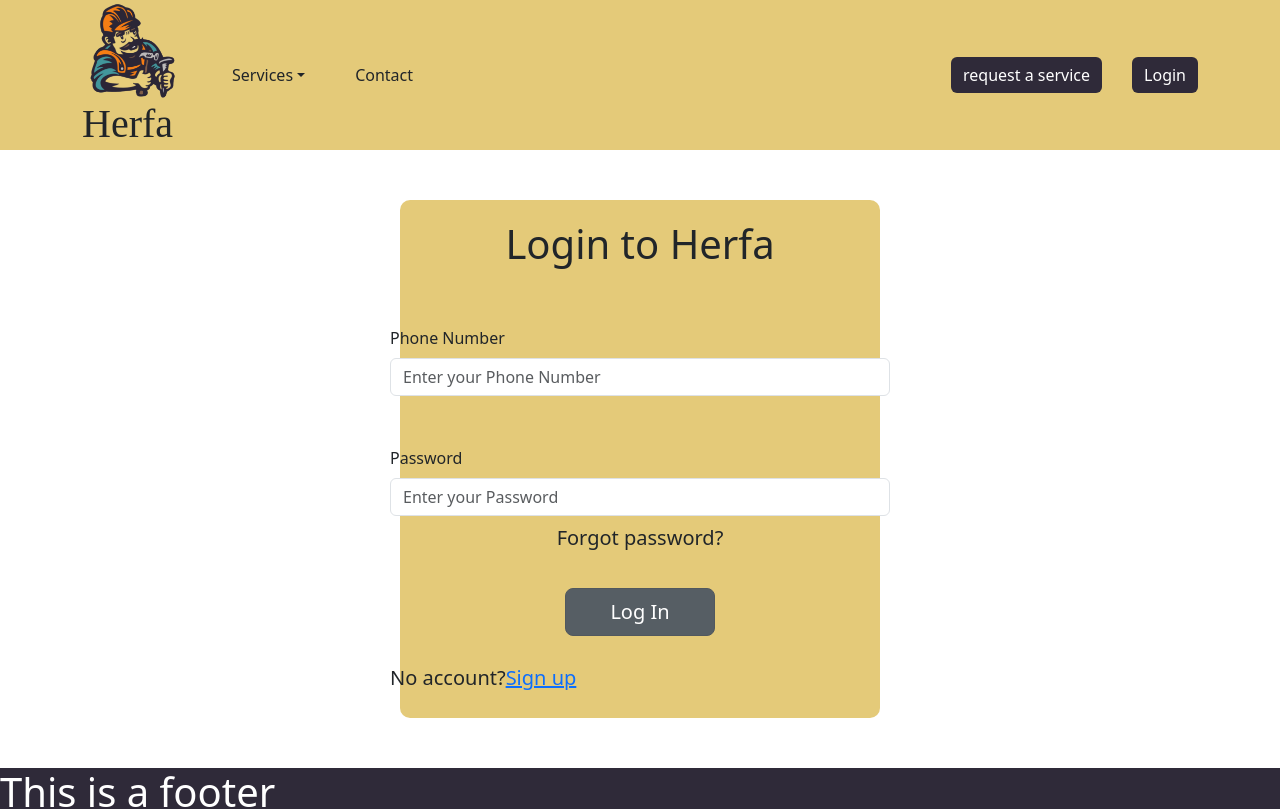
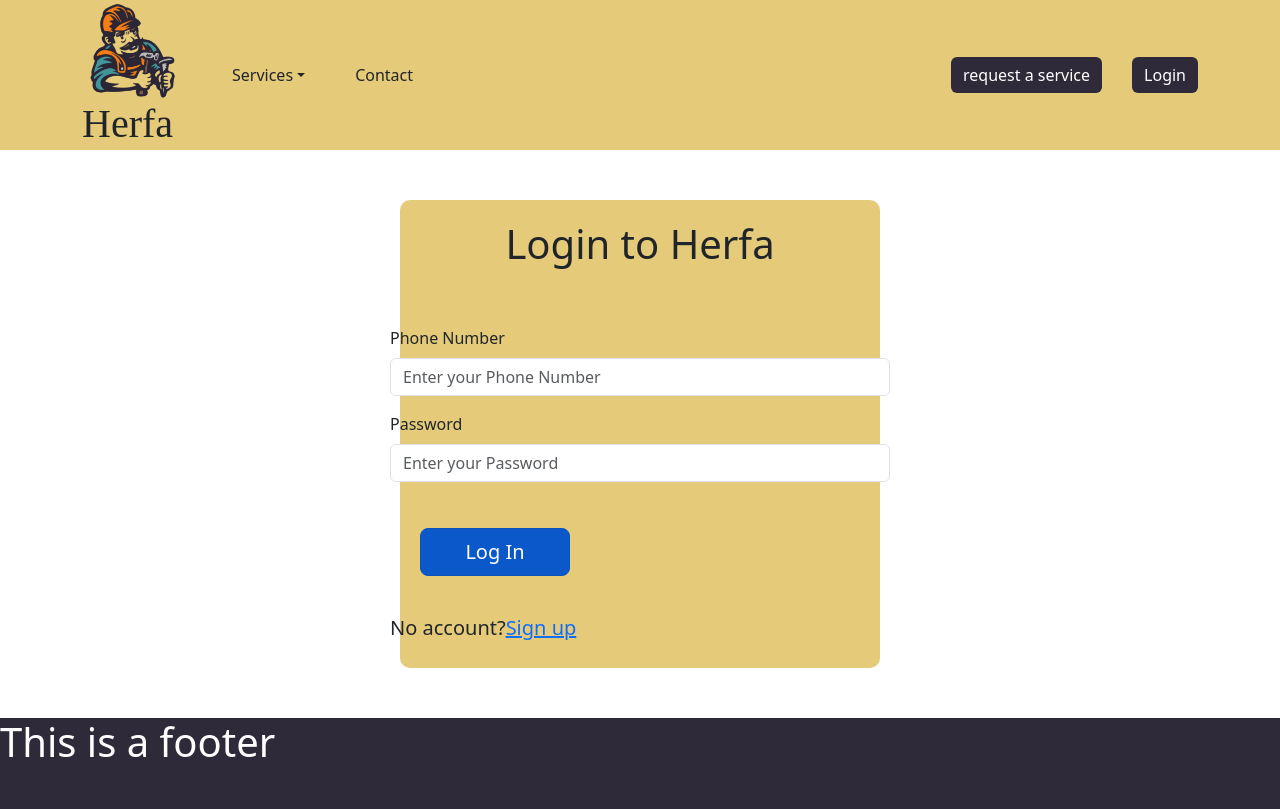
Before and after one commit to firasmestiri/7erfa, a React (Create React App) app: page /Login in a window 1280 px wide. Shown: the top 809 px of the page. Built offline with nearby package versions, Linux system fonts and the light colour scheme.

Commit message:
login change

```diff
--- a/src/Components/Login/Login.css
+++ b/src/Components/Login/Login.css
@@ -4,10 +4,7 @@
   justify-content: center;
   align-items: center;
   background-color: #e4ca79;
-    margin-top: 50px;
-    margin-right: 400px;
-    margin-bottom: 50px;
-    margin-left: 400px;
+  margin: 50px 400px;
   padding: 20px;
   border-radius: 10px;
 }
@@ -19,13 +16,11 @@
 }
 
 .form-margin {
-    margin-top: 50px;
-    margin-bottom: 50px;
+  margin: 50px 0;
 }
 
 .form-margin-small {
-    margin-top: 50px;
-    margin-bottom: 10px;
+  margin: 50px 0 10px 0;
 }
 
 .link-container {
--- a/src/Components/Login/Login.js
+++ b/src/Components/Login/Login.js
@@ -1,51 +1,77 @@
 // Login.js
-import React from "react";
+import React, { useState } from "react";
 import { Form, Button } from "react-bootstrap";
 import "./Login.css";
 import { Link } from "react-router-dom";
 import Signup from "../Signup/Signup";
 import { Route, Routes } from "react-router-dom";
 
+export default function Login() {
+  const [formData, setFormData] = useState({
+    phoneNumber: "",
+    password: "",
+  });
 
-export default function Login() {
+  const handleChange = (e) => {
+    const { id, value } = e.target;
+    setFormData((prevData) => ({
+      ...prevData,
+      [id]: value,
+    }));
+  };
+
+  const handleSubmit = (e) => {
+    e.preventDefault();
+    // You can use formData in your desired way, such as sending it to a server or using it in your application.
+    console.log("Form data submitted:", formData);
+  };
+
   return (
     <div className="login-container">
       <div className="login-form-container">
         <h1>Login to Herfa</h1>
         <div style={{ width: "500px" }}>
-          <Form className="form-margin">
-            <Form.Group controlId="formPhoneNumber">
+          <Form className="form-margin" onSubmit={handleSubmit}>
+            <Form.Group className="mb-3" controlId="formPhoneNumber">
               <Form.Label>Phone Number</Form.Label>
-              <Form.Control type="text" placeholder="Enter your Phone Number" />
+              <Form.Control
+                type="text"
+                placeholder="Enter your Phone Number"
+                value={formData.phoneNumber}
+                onChange={handleChange}
+              />
             </Form.Group>
-          </Form>
-          <Form className="form-margin">
-            <Form.Group controlId="formPassword">
+            <Form.Group className="mb-3" controlId="formPassword">
               <Form.Label>Password</Form.Label>
-              <Form.Control type="text" placeholder="Enter your Password" />
+              <Form.Control
+                type="password" // Change the input type to "password"
+                placeholder="Enter your Password"
+                value={formData.password}
+                onChange={handleChange}
+              />
             </Form.Group>
-          </Form>
-        </div>
-        <h3 style={{ fontSize: "20px" }}>
-          Forgot password?{" "}
-          {/*make this a link to send you to the Forgot password page */}{" "}
-        </h3>{" "}
             <Button
-          variant="secondary"
+              variant="primary"
+              type="submit"
               size="lg"
               active
               style={{ width: "150px", margin: "30px" }}
             >
               Log In
             </Button>
+          </Form>
+        </div>
+        {/* <h3 style={{ fontSize: "20px" }}>Forgot password? </h3> */}
+
         <div className="link-container">
           <h3 style={{ fontSize: "20px" }}>No account?</h3>
           <h3 style={{ fontSize: "20px" }}>
             <Link to="/signup">Sign up</Link>
             <Routes>
-            <Route path="/SignUp" element={<Signup />}/>
+              <Route path="/SignUp" element={<Signup />} />
             </Routes>
           </h3>
+          <h3>{formData.phoneNumber}</h3>
         </div>
       </div>
     </div>
```
Lines whose indentation alone changed are shown as unchanged.
